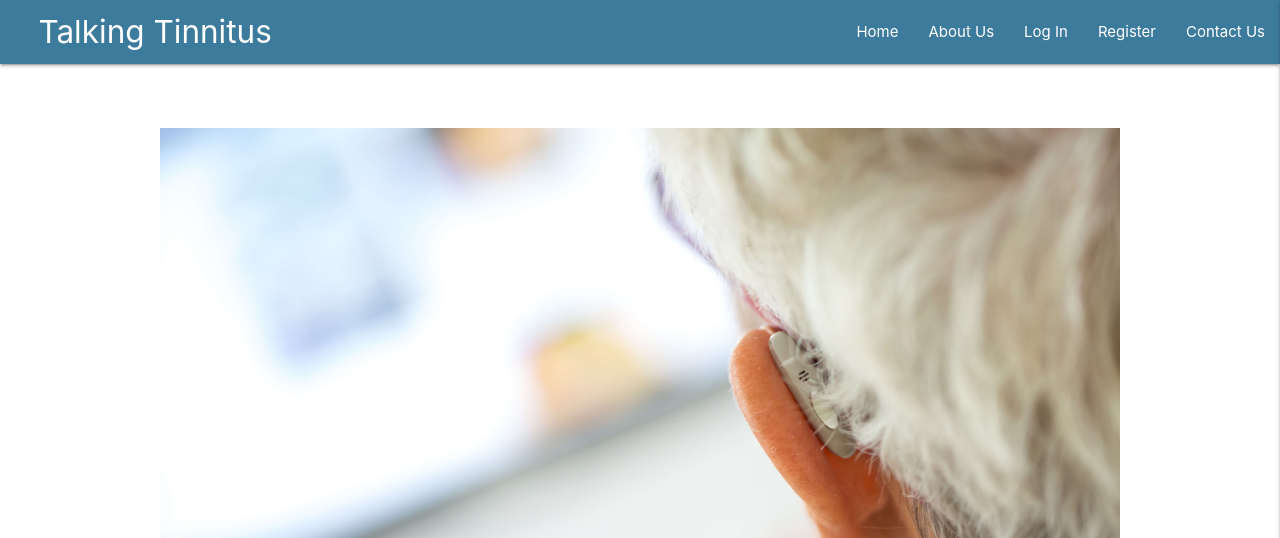
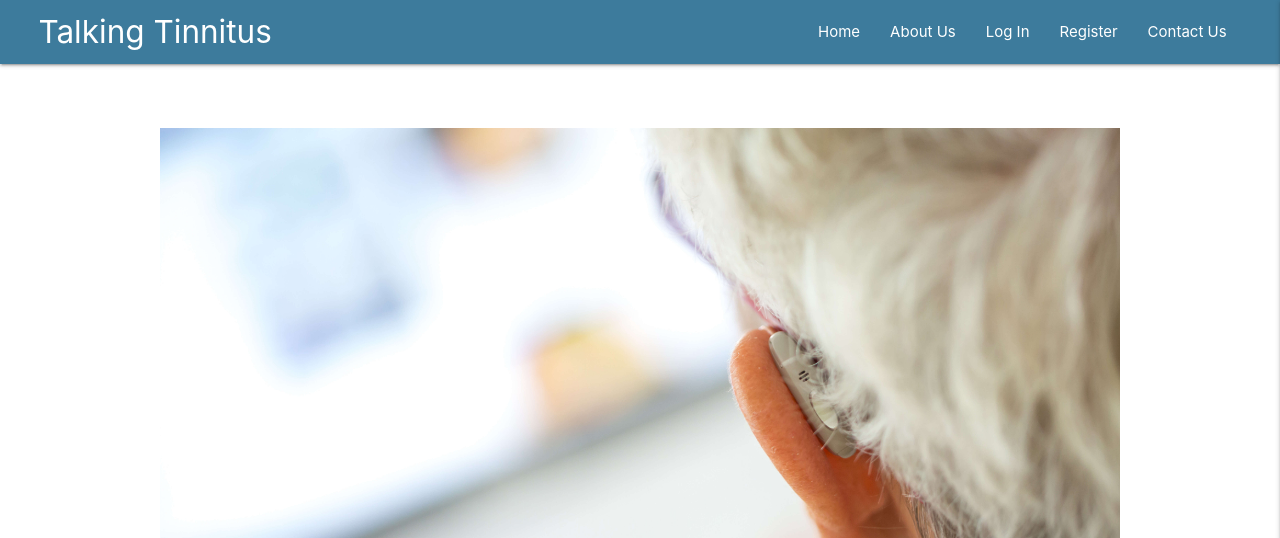
Before and after one commit to AndrewH1188/talking-tinnitus-ms3, a Flask app: page /about in a window 1280 px wide. Shown: the top 538 px of the page. Run offline with Flask 2, Linux system fonts and the light colour scheme; some libraries are stand-ins or nearby versions.

Commit message:
Styling done for the nav bar to give the urls some space to the right hand side.

```diff
--- a/static/css/style.css
+++ b/static/css/style.css
@@ -3,6 +3,10 @@
   margin-left: 3%;
 }
 
+
+.navigation-bar {
+  margin-right: 3%;
+}
 
 
 /*--------------------------------------------- Base page Nav Bar */
--- a/templates/base.html
+++ b/templates/base.html
@@ -30,7 +30,7 @@
             <div class="nav-wrapper">
                 <a href="{{ url_for('home') }}" class="brand-logo">Talking Tinnitus</a>
                 <a href="#" data-target="mobile-demo" class="sidenav-trigger right"><i class="fas fa-bars"></i></a>
-                <ul class="right hide-on-med-and-down">
+                <ul class="right hide-on-med-and-down navigation-bar">
                     <li><a href="{{ url_for('home') }}">Home</a></li>
                     <li><a href="{{ url_for('about') }}">About Us</a></li>
                     {% if session.user %}
```
